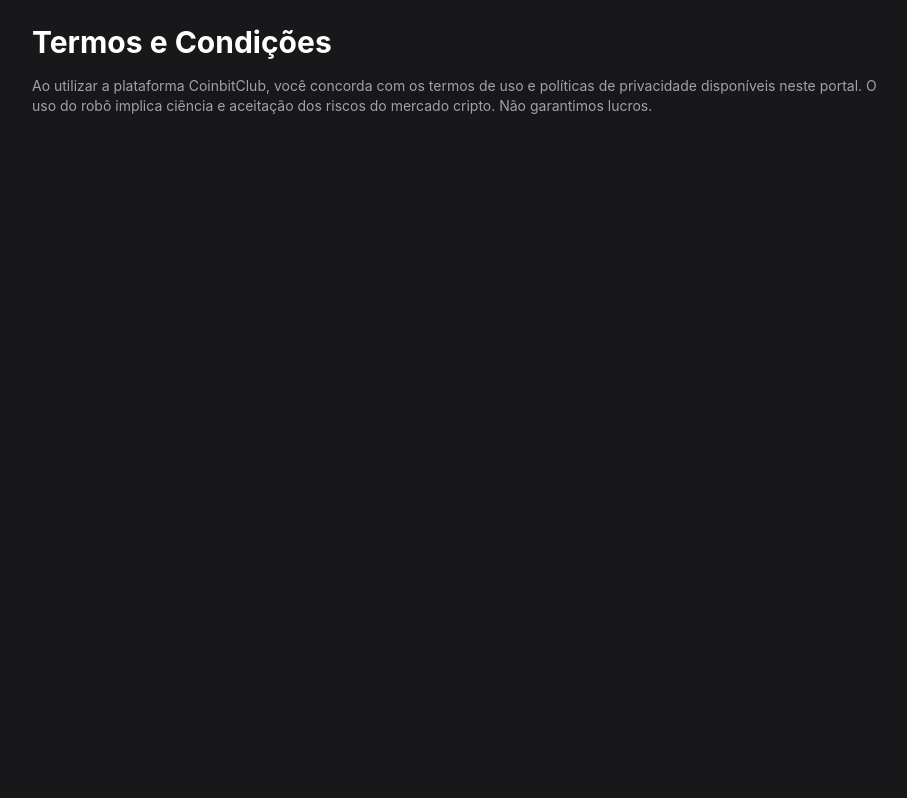
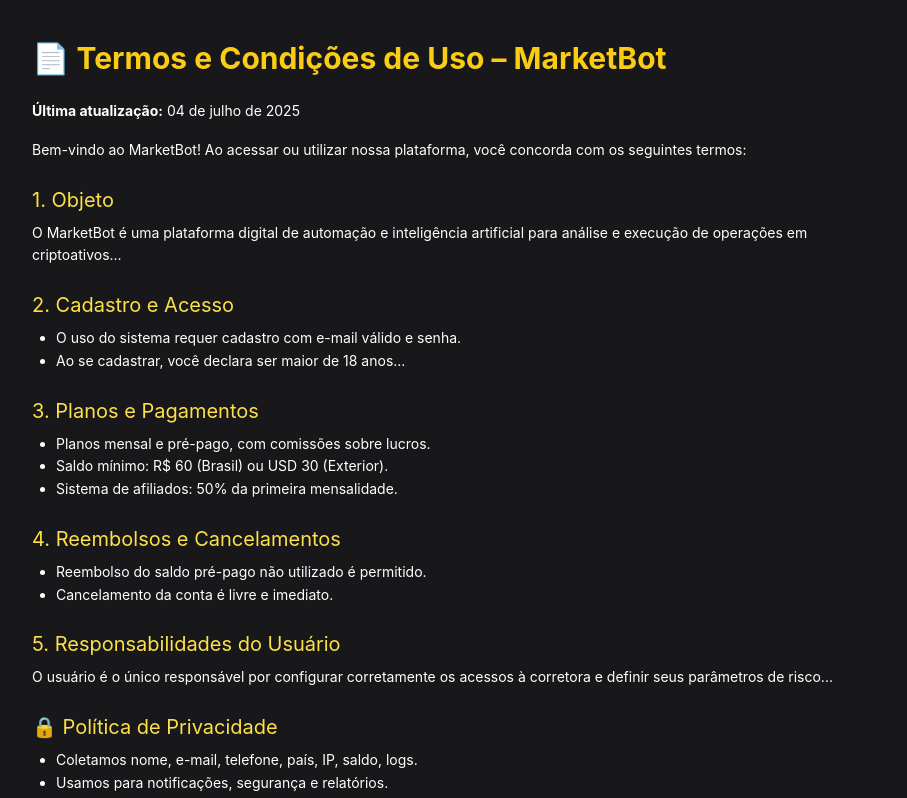
Before and after one commit to coinbitclub/coinbitclub-frontend-premium, a React (Vite) app: page /termos in a window 1280 px wide. Shown: the top 798 px of the page, without its empty margins (184-1091 px from the left). Built offline with nearby package versions, Linux system fonts and the light colour scheme.

Commit message:
Deploy premium completo com Tailwind e estrutura funcional

```diff
--- a/src/pages/LandingPage.jsx
+++ b/src/pages/LandingPageCompleta.jsx
@@ -8,7 +8,7 @@
       <header className="px-6 py-4 flex justify-between items-center border-b border-zinc-800">
         <Logo />
         <div className="space-x-4 text-sm">
-          <Link to="/como-funciona" className="hover:underline">Como Funciona</Link>
+          <Link to="/como-funciona" className="hover:underline">🔧 Como Funciona</Link>
           <Link to="/login" className="hover:underline">Login</Link>
           <Link to="/register" className="bg-yellow-500 text-black px-4 py-2 rounded hover:bg-yellow-400 font-medium">Cadastrar-se</Link>
         </div>
@@ -54,15 +54,15 @@
           <div className="grid gap-4 max-w-2xl mx-auto">
             <details className="bg-zinc-800 rounded p-4">
               <summary className="cursor-pointer font-semibold">Como funciona?</summary>
-              <p className="mt-2 text-sm text-zinc-400">Conectamos seu robô à sua exchange para operar de forma automatizada com IA e parâmetros personalizados.</p>
+              <p className="mt-2 text-sm text-zinc-400">Conectamos seu robô à sua exchange para operar com IA e estratégias validadas, seguindo parâmetros de risco definidos por você.</p>
             </details>
             <details className="bg-zinc-800 rounded p-4">
               <summary className="cursor-pointer font-semibold">É seguro?</summary>
-              <p className="mt-2 text-sm text-zinc-400">Sim. O saldo permanece na sua conta da exchange. Só operamos com chaves sem permissão de saque.</p>
+              <p className="mt-2 text-sm text-zinc-400">Sim. O saldo permanece na sua conta da exchange. Usamos chaves sem permissão de saque.</p>
             </details>
             <details className="bg-zinc-800 rounded p-4">
               <summary className="cursor-pointer font-semibold">Quais são os planos disponíveis?</summary>
-              <p className="mt-2 text-sm text-zinc-400">Temos planos mensais, pré-pagos e internacionais. Acesse os planos no menu.</p>
+              <p className="mt-2 text-sm text-zinc-400">Temos planos mensais com comissão reduzida e plano pré-pago com comissão apenas sobre lucro.</p>
             </details>
           </div>
         </section>
--- a/src/pages/Register.jsx
+++ b/src/pages/Register.jsx
@@ -2,16 +2,23 @@
 
 export default function Register() {
   return (
-    <div className="min-h-screen flex items-center justify-center bg-zinc-900 text-white">
-      <div className="bg-zinc-800 p-8 rounded-xl shadow max-w-md w-full">
-        <h1 className="text-2xl font-bold mb-4 text-yellow-400">Criar Conta</h1>
-        <form className="space-y-4">
-          <input type="text" placeholder="Nome completo" className="w-full p-2 rounded bg-zinc-700" />
-          <input type="email" placeholder="E-mail" className="w-full p-2 rounded bg-zinc-700" />
-          <input type="password" placeholder="Senha" className="w-full p-2 rounded bg-zinc-700" />
-          <button className="w-full bg-yellow-500 hover:bg-yellow-400 text-black py-2 rounded font-semibold">Cadastrar</button>
-        </form>
-      </div>
+    <div className="min-h-screen flex justify-center items-center bg-zinc-900 text-white">
+      <form className="bg-zinc-800 p-8 rounded-xl shadow max-w-md w-full space-y-4">
+        <h1 className="text-2xl font-bold text-yellow-400 mb-4">Criar Conta</h1>
+        <input className="w-full p-2 bg-zinc-700 rounded" placeholder="Nome completo" />
+        <input className="w-full p-2 bg-zinc-700 rounded" placeholder="E-mail" type="email" />
+        <input className="w-full p-2 bg-zinc-700 rounded" placeholder="País" />
+        <input className="w-full p-2 bg-zinc-700 rounded" placeholder="Telefone" />
+        <input className="w-full p-2 bg-zinc-700 rounded" placeholder="CPF" />
+        <input className="w-full p-2 bg-zinc-700 rounded" placeholder="Chave PIX para reembolso" />
+        <input className="w-full p-2 bg-zinc-700 rounded" placeholder="Senha" type="password" />
+        <input className="w-full p-2 bg-zinc-700 rounded" placeholder="Confirmar senha" type="password" />
+        <label className="flex items-center space-x-2 text-sm">
+          <input type="checkbox" className="accent-yellow-500" required />
+          <span>Li e aceito os <a href="/termos" className="underline text-yellow-400">Termos de Uso</a> e a <a href="/termos" className="underline text-yellow-400">Política de Privacidade</a>.</span>
+        </label>
+        <button type="submit" className="w-full bg-yellow-500 hover:bg-yellow-400 text-black font-bold py-2 rounded">Cadastrar</button>
+      </form>
     </div>
   );
 }
--- a/src/pages/Terms.jsx
+++ b/src/pages/Terms.jsx
@@ -2,11 +2,38 @@
 
 export default function Terms() {
   return (
-    <div className="p-6 text-white max-w-4xl mx-auto">
-      <h1 className="text-3xl font-bold mb-4">Termos e Condições</h1>
-      <p className="text-sm text-zinc-400">
-        Ao utilizar a plataforma CoinbitClub, você concorda com os termos de uso e políticas de privacidade disponíveis neste portal. O uso do robô implica ciência e aceitação dos riscos do mercado cripto. Não garantimos lucros.
-      </p>
+    <div className="bg-zinc-900 text-white px-6 py-10 max-w-4xl mx-auto leading-relaxed text-sm">
+      <h1 className="text-3xl font-bold text-yellow-400 mb-6">📄 Termos e Condições de Uso – MarketBot</h1>
+      <p><strong>Última atualização:</strong> 04 de julho de 2025</p>
+      <p className="mt-4">Bem-vindo ao MarketBot! Ao acessar ou utilizar nossa plataforma, você concorda com os seguintes termos:</p>
+      <h2 className="text-xl text-yellow-300 mt-6 mb-2">1. Objeto</h2>
+      <p>O MarketBot é uma plataforma digital de automação e inteligência artificial para análise e execução de operações em criptoativos...</p>
+      <h2 className="text-xl text-yellow-300 mt-6 mb-2">2. Cadastro e Acesso</h2>
+      <ul className="list-disc ml-6">
+        <li>O uso do sistema requer cadastro com e-mail válido e senha.</li>
+        <li>Ao se cadastrar, você declara ser maior de 18 anos...</li>
+      </ul>
+      <h2 className="text-xl text-yellow-300 mt-6 mb-2">3. Planos e Pagamentos</h2>
+      <ul className="list-disc ml-6">
+        <li>Planos mensal e pré-pago, com comissões sobre lucros.</li>
+        <li>Saldo mínimo: R$ 60 (Brasil) ou USD 30 (Exterior).</li>
+        <li>Sistema de afiliados: 50% da primeira mensalidade.</li>
+      </ul>
+      <h2 className="text-xl text-yellow-300 mt-6 mb-2">4. Reembolsos e Cancelamentos</h2>
+      <ul className="list-disc ml-6">
+        <li>Reembolso do saldo pré-pago não utilizado é permitido.</li>
+        <li>Cancelamento da conta é livre e imediato.</li>
+      </ul>
+      <h2 className="text-xl text-yellow-300 mt-6 mb-2">5. Responsabilidades do Usuário</h2>
+      <p>O usuário é o único responsável por configurar corretamente os acessos à corretora e definir seus parâmetros de risco...</p>
+      <h2 className="text-xl text-yellow-300 mt-6 mb-2">🔒 Política de Privacidade</h2>
+      <ul className="list-disc ml-6">
+        <li>Coletamos nome, e-mail, telefone, país, IP, saldo, logs.</li>
+        <li>Usamos para notificações, segurança e relatórios.</li>
+        <li>Você pode solicitar exclusão de dados e reembolso conforme os termos.</li>
+      </ul>
+      <h2 className="text-xl text-yellow-300 mt-6 mb-2">📬 Contato</h2>
+      <p>E-mail: faleconosco@coinbitclub.vip<br />WhatsApp: +55 21 99596-6652</p>
     </div>
   );
 }
```
